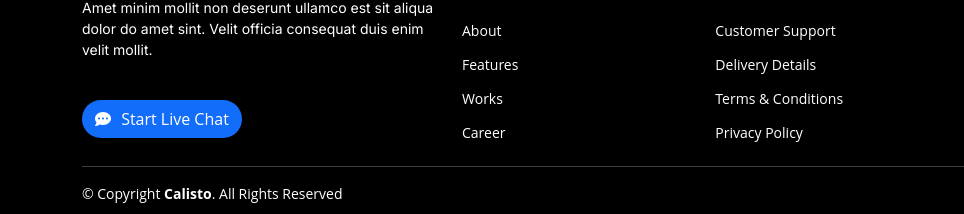
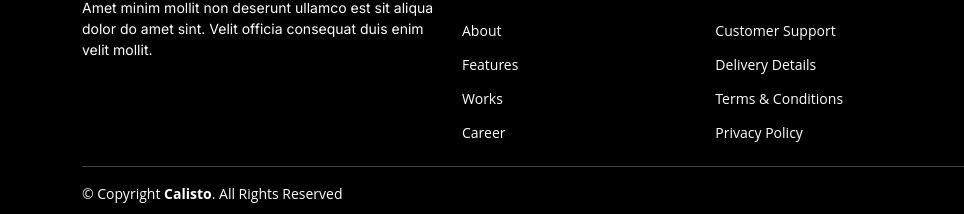
Before and after one commit to alimakabr/calisto1, a plain HTML site: page index.html in a window 1280 px wide. Shown: the part 3146-3360 px from the top of the page, 0-964 px from the left. Drawn offline with nearby package versions, Linux system fonts and the light colour scheme; no server answers.

Commit message:
Update index.html

```diff
--- a/index.html
+++ b/index.html
@@ -385,14 +385,7 @@
               <p>
                 Amet minim mollit non deserunt ullamco est sit aliqua dolor do amet sint. Velit officia consequat duis enim velit mollit.
               </p>
-              <button
-                    type="submit"
-                    class="btn btn-plan mt-4"
-                    id="btnSearchKos"
-                  >
-                  <i class="fa-solid fa-comment-dots" style="margin-right: 6px;"></i>
-                    Start Live Chat
-                  </button>
+
             </div>
           </div>
           <div class="col-lg col">
```
